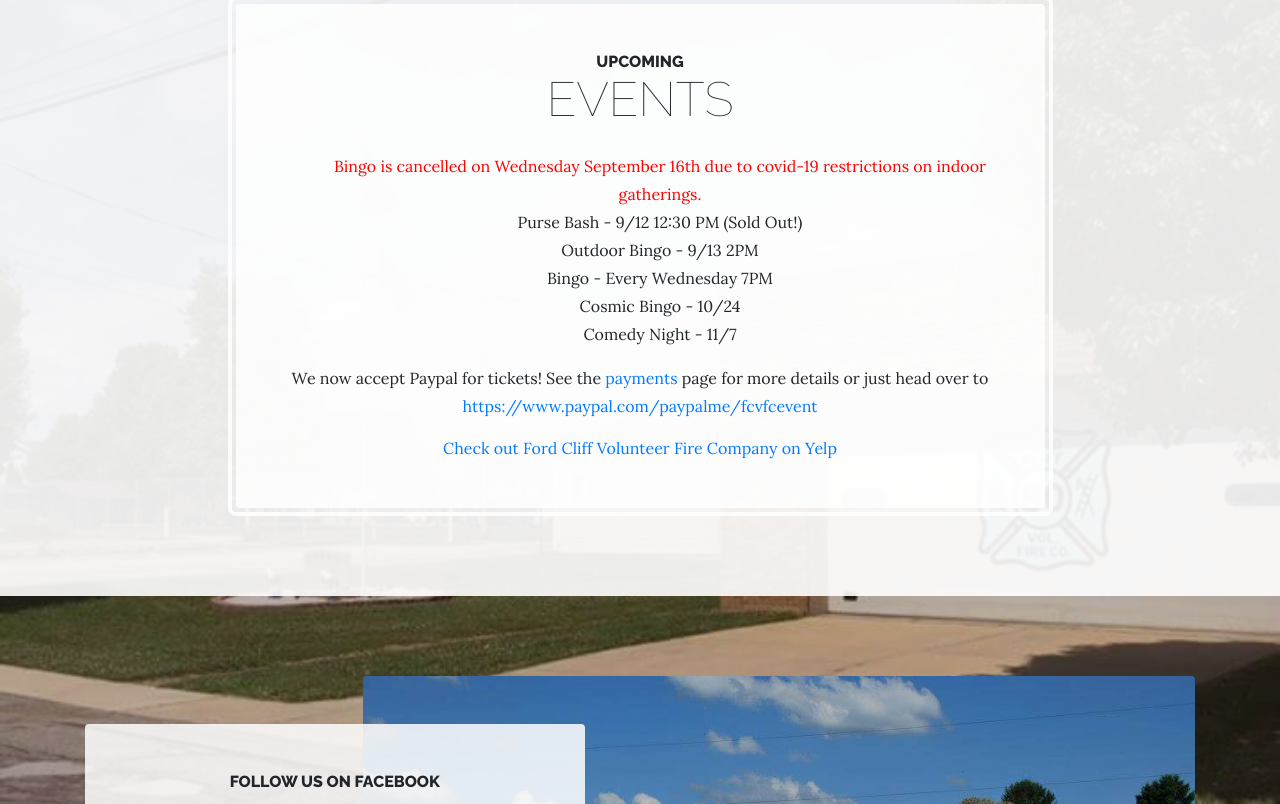
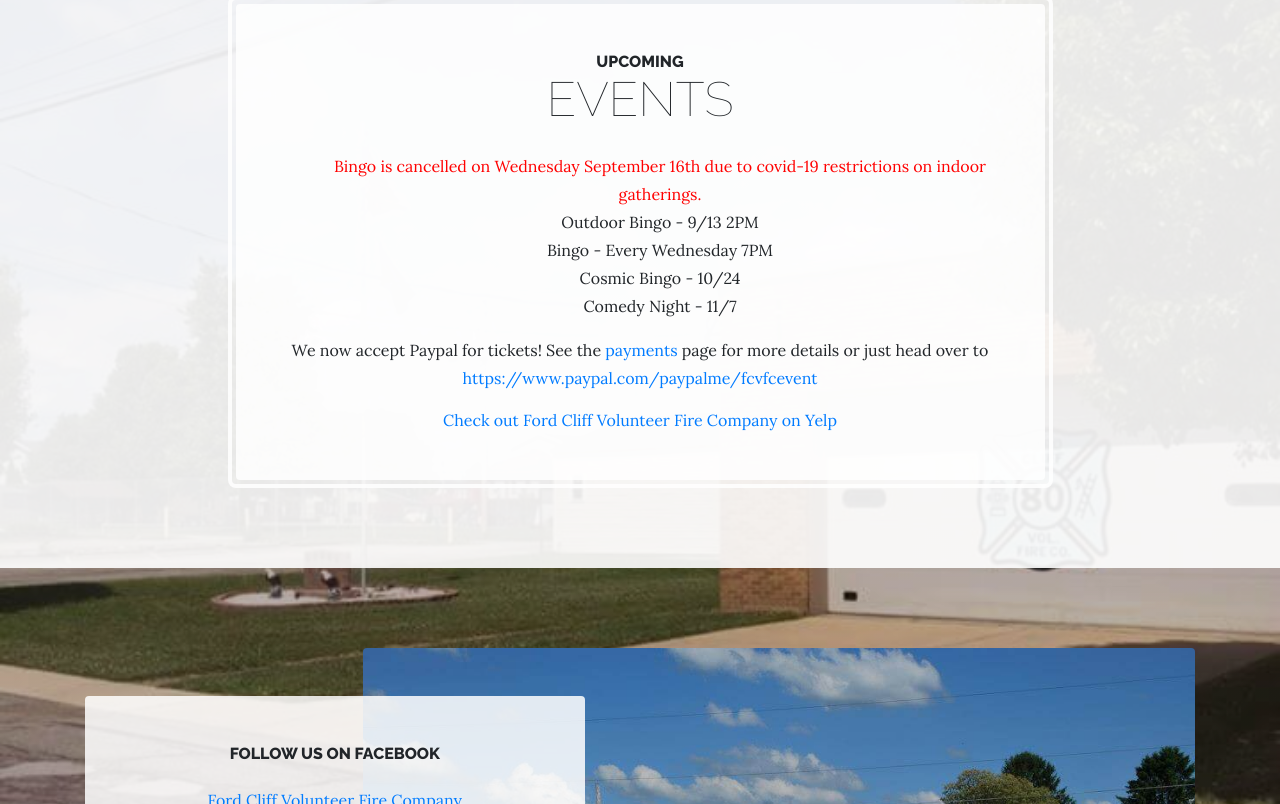
Before and after one commit to fordcliffvfc/fordcliffvfc, a website: page index.html in a window 1280 px wide. Shown: the part 2051-2855 px from the top of the page. Drawn offline with Linux system fonts and the light colour scheme.

Commit message:
Remove purse bash

```diff
--- a/index.html
+++ b/index.html
@@ -161,7 +161,7 @@
             </h2>
             <ul class="upcoming-events">
               <li><p class="mb-0" style="color:red">Bingo is cancelled on Wednesday September 16th due to covid-19 restrictions on indoor gatherings.</p></li>
-              <li><p class="mb-0">Purse Bash - 9/12 12:30 PM (Sold Out!)</p></li>
+              <!--<li><p class="mb-0">Purse Bash - 9/12 12:30 PM (Sold Out!)</p></li>-->
               <li><p class="mb-0">Outdoor Bingo - 9/13 2PM </p></li>
               <li><p class="mb-0">Bingo - Every Wednesday 7PM </p></li>
               <li><p class="mb-0">Cosmic Bingo - 10/24</p></li>
```
Also changed, not shown: events.html (+2 -1 lines).
